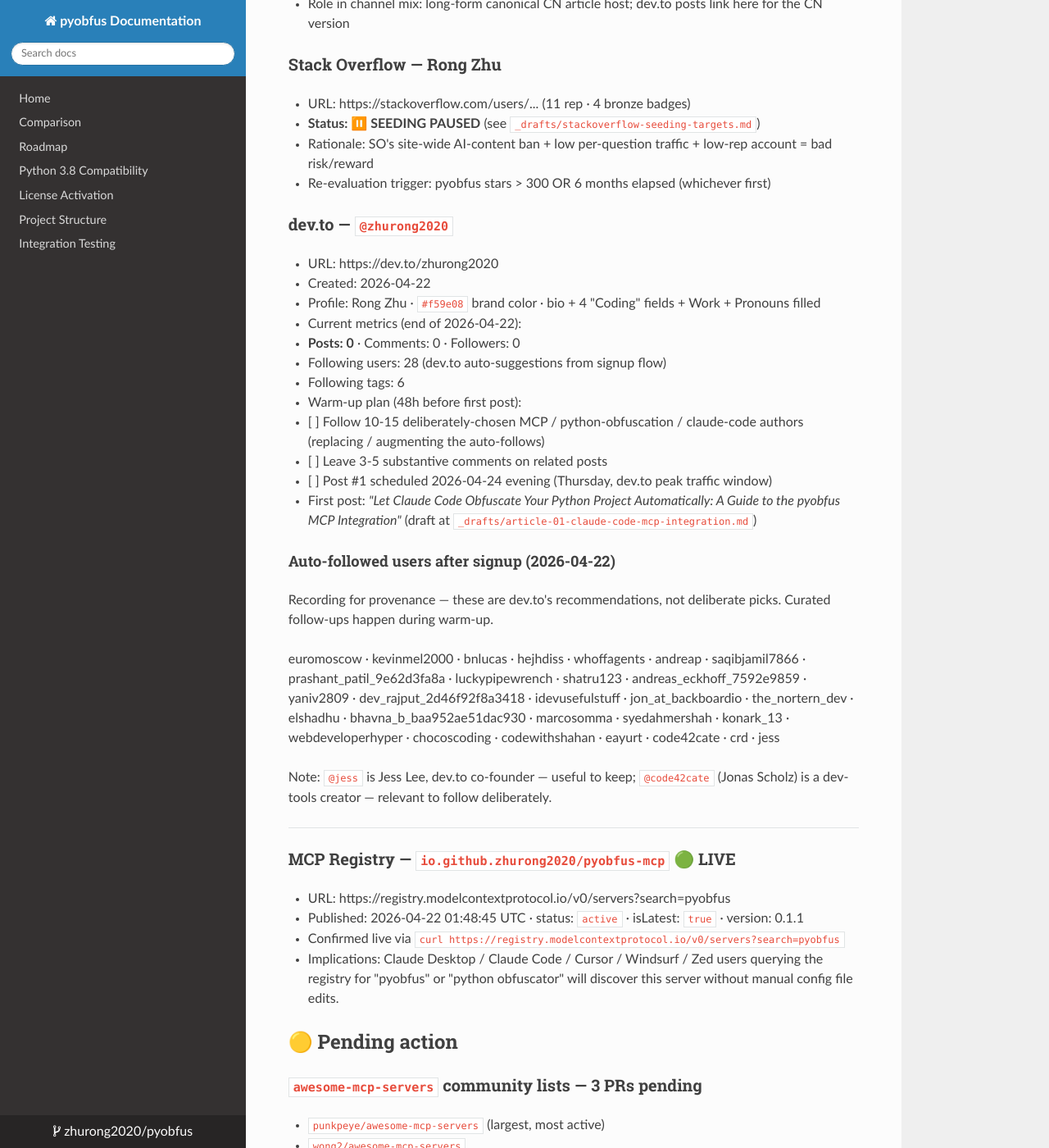
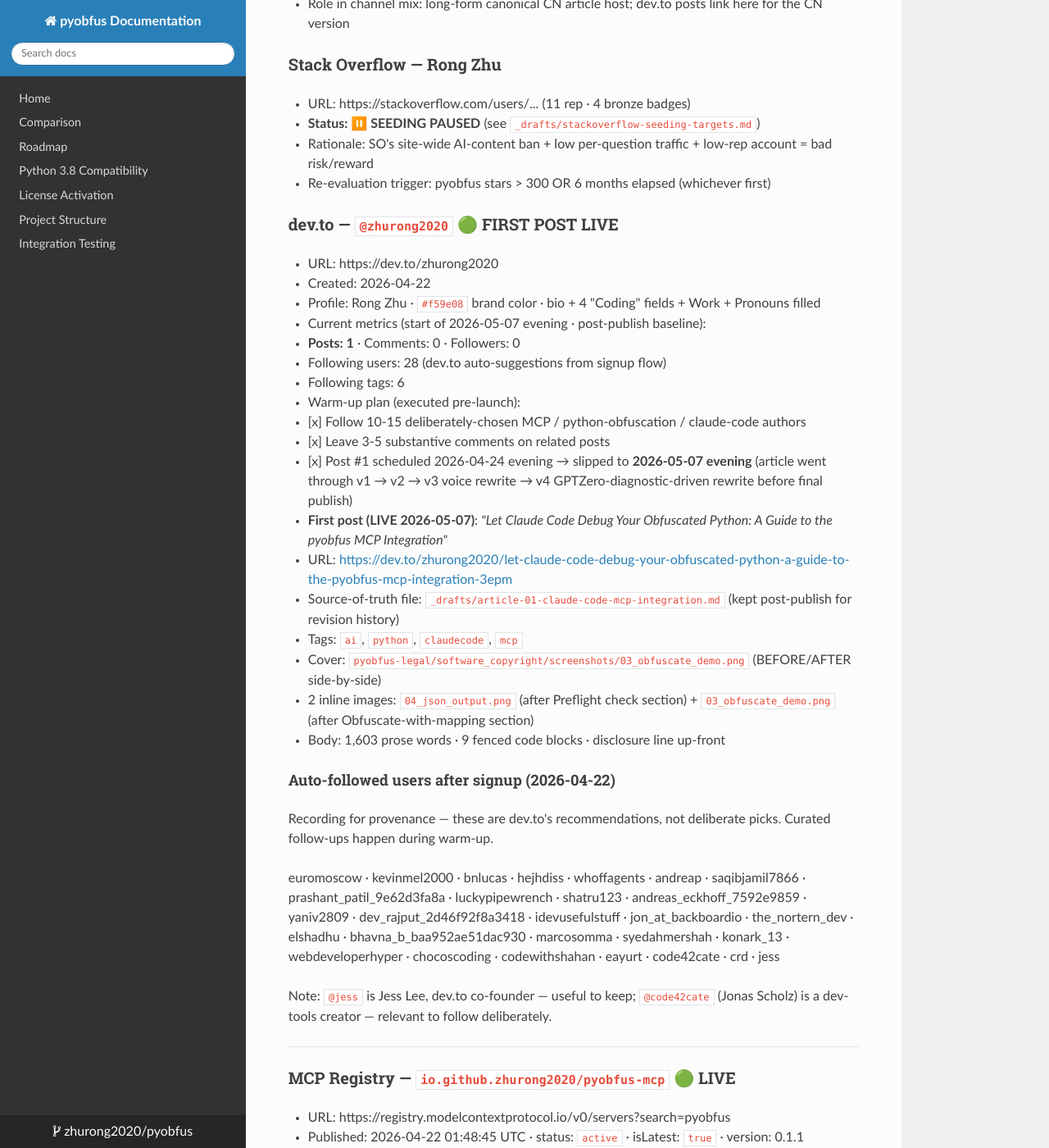
Before and after one commit to zhurong2020/pyobfus, an MkDocs documentation site: the page built from docs/DISTRIBUTION_CHANNELS.md, in a window 1280 px wide and 1400 px high, scrolled down 1154 px. Shown: the whole window at 82% size. Built offline with MkDocs 1.6.1, drawn with Linux system fonts in a browser that asks for light colours; nearby versions of some CDN libraries; some of the changed text lies outside the part shown.

Commit message:
docs: dev.to launch — first post live 2026-05-07
Article published: https://dev.to/zhurong2020/let-claude-code-debug-your-
obfuscated-python-a-guide-to-the-pyobfus-mcp-integration-3epm

Sync three docs to reflect:

  - _drafts/article-01-claude-code-mcp-integration.md: frontmatter
    status DRAFT v4 -> PUBLISHED 2026-05-07 evening + URL.
  - docs/DISTRIBUTION_CHANNELS.md dev.to section: 🟢 FIRST POST LIVE
    badge, posts metric 0 -> 1, warm-up checkboxes flipped, full
    publication record (URL, tags, cover image, inline image
    placement, body word count, voice-rewrite trail v1 -> v4).
  - docs/DISTRIBUTION_CHANNELS.md metrics table: added 24h + 7d
    first-post reaction rows for tracking the launch signal.
  - docs/POST_V0.4_TODO.md P0.4: marked FULLY DONE with URL.
  - docs/POST_V0.4_TODO.md last-updated line: dev.to live, launch
    sequence ticking (HN +48-96h, Reddit +24h after HN, CN within
    48h), next-review at 24h then 7d.

URL verified live + rendering clean (cover image set, disclosure on
first paragraph, both inline images present, all 4 GitHub reference
links functional, 9 code blocks rendered).

Co-Authored-By: Claude Opus 4.7 (1M context) <noreply@anthropic.com>

```diff
--- a/docs/DISTRIBUTION_CHANNELS.md
+++ b/docs/DISTRIBUTION_CHANNELS.md
@@ -41,19 +41,25 @@ For **historical deltas** per session, see [V0.4_EXECUTION_LOG.md](V0.4_EXECUTIO
 - Rationale: SO's site-wide AI-content ban + low per-question traffic + low-rep account = bad risk/reward
 - Re-evaluation trigger: pyobfus stars > 300 OR 6 months elapsed (whichever first)
 
-### dev.to — `@zhurong2020`
+### dev.to — `@zhurong2020` 🟢 FIRST POST LIVE
 - URL: https://dev.to/zhurong2020
 - Created: 2026-04-22
 - Profile: Rong Zhu · `#f59e08` brand color · bio + 4 "Coding" fields + Work + Pronouns filled
-- Current metrics (end of 2026-04-22):
-  - **Posts: 0** · Comments: 0 · Followers: 0
+- Current metrics (start of 2026-05-07 evening · post-publish baseline):
+  - **Posts: 1** · Comments: 0 · Followers: 0
   - Following users: 28 (dev.to auto-suggestions from signup flow)
   - Following tags: 6
-- Warm-up plan (48h before first post):
-  - [ ] Follow 10-15 deliberately-chosen MCP / python-obfuscation / claude-code authors (replacing / augmenting the auto-follows)
-  - [ ] Leave 3-5 substantive comments on related posts
-  - [ ] Post #1 scheduled 2026-04-24 evening (Thursday, dev.to peak traffic window)
-- First post: *"Let Claude Code Obfuscate Your Python Project Automatically: A Guide to the pyobfus MCP Integration"* (draft at `_drafts/article-01-claude-code-mcp-integration.md`)
+- Warm-up plan (executed pre-launch):
+  - [x] Follow 10-15 deliberately-chosen MCP / python-obfuscation / claude-code authors
+  - [x] Leave 3-5 substantive comments on related posts
+  - [x] Post #1 scheduled 2026-04-24 evening → slipped to **2026-05-07 evening** (article went through v1 → v2 → v3 voice rewrite → v4 GPTZero-diagnostic-driven rewrite before final publish)
+- **First post (LIVE 2026-05-07)**: *"Let Claude Code Debug Your Obfuscated Python: A Guide to the pyobfus MCP Integration"*
+  - URL: <https://dev.to/zhurong2020/let-claude-code-debug-your-obfuscated-python-a-guide-to-the-pyobfus-mcp-integration-3epm>
+  - Source-of-truth file: `_drafts/article-01-claude-code-mcp-integration.md` (kept post-publish for revision history)
+  - Tags: `ai`, `python`, `claudecode`, `mcp`
+  - Cover: `pyobfus-legal/software_copyright/screenshots/03_obfuscate_demo.png` (BEFORE/AFTER side-by-side)
+  - 2 inline images: `04_json_output.png` (after Preflight check section) + `03_obfuscate_demo.png` (after Obfuscate-with-mapping section)
+  - Body: 1,603 prose words · 9 fenced code blocks · disclosure line up-front
 
 #### Auto-followed users after signup (2026-04-22)
 Recording for provenance — these are dev.to's recommendations, not deliberate picks. Curated follow-ups happen during warm-up.
@@ -110,7 +116,9 @@ Note: `@jess` is Jess Lee, dev.to co-founder — useful to keep; `@code42cate` (
 | External GitHub issues opened | 0 | 1+ | 5+ |
 | MCP server installs | — | 500+ | — |
 | AI-assistant recommend rate (blind test) | 0/10 | 3/10 | 7/10 |
-| dev.to followers | 0 | 50+ | 200+ |
+| dev.to followers | 0 (2026-04-22) → 0 (2026-05-07 post-publish) | 50+ | 200+ |
+| dev.to first-post reactions @ 24h | TBD (publish 2026-05-07 evening) | 30+ | — |
+| dev.to first-post reactions @ 7d | TBD | 100+ | — |
 | First pyobfus Pro license sale | — | 1 | — |
 
 Tracking cadence: every 2 weeks append a row to V0.4_EXECUTION_LOG.md.
```
Also changed, not shown: _drafts/article-01-claude-code-mcp-integration.md (+1 -1 lines), docs/POST_V0.4_TODO.md (+6 -3 lines).
